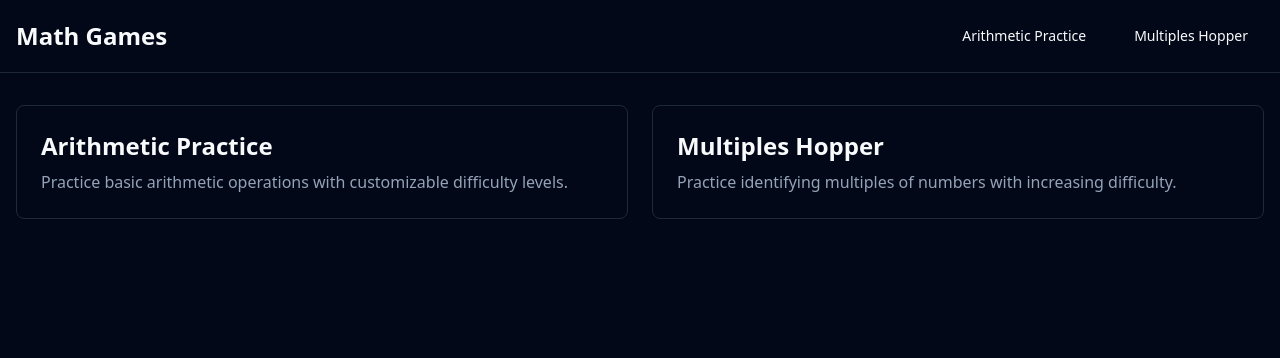
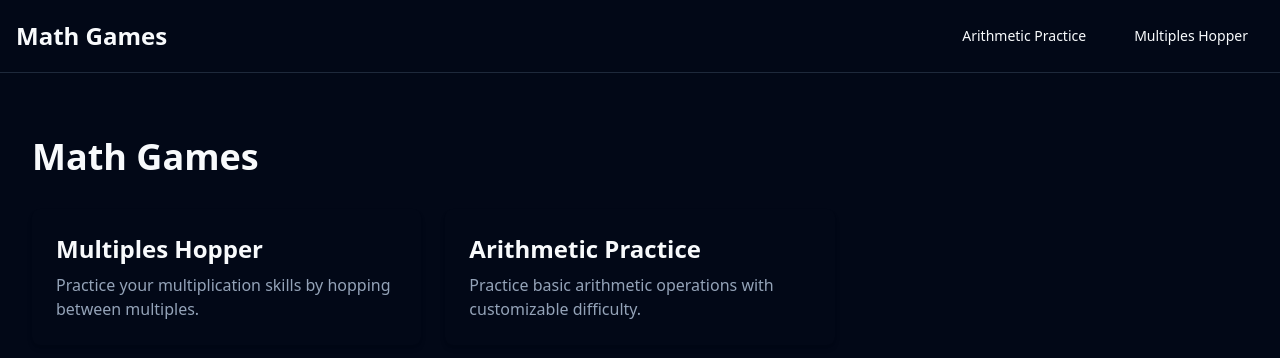
Before and after one commit to meninder/MathUI, a React (Vite) app: page / in a window 1280 px wide. Shown: the top 358 px of the page. Built offline with nearby package versions, Linux system fonts and the light colour scheme.

Commit message:
fix: update home route to use Home component

```diff
--- a/src/App.tsx
+++ b/src/App.tsx
@@ -56,35 +56,7 @@ function App() {
 
               <main className="container mx-auto px-4 py-8">
                 <Routes>
-                  <Route
-                    path="/"
-                    element={
-                      <div className="grid gap-6 md:grid-cols-2">
-                        <Link to="/arithmetic">
-                          <Card className="p-6 hover:bg-accent transition-colors">
-                            <h2 className="text-2xl font-bold mb-2">
-                              Arithmetic Practice
-                            </h2>
-                            <p className="text-muted-foreground">
-                              Practice basic arithmetic operations with customizable
-                              difficulty levels.
-                            </p>
-                          </Card>
-                        </Link>
-                        <Link to="/multiples">
-                          <Card className="p-6 hover:bg-accent transition-colors">
-                            <h2 className="text-2xl font-bold mb-2">
-                              Multiples Hopper
-                            </h2>
-                            <p className="text-muted-foreground">
-                              Practice identifying multiples of numbers with increasing
-                              difficulty.
-                            </p>
-                          </Card>
-                        </Link>
-                      </div>
-                    }
-                  />
+                  <Route path="/" element={<Home />} />
                   <Route
                     path="/arithmetic"
                     element={
```
